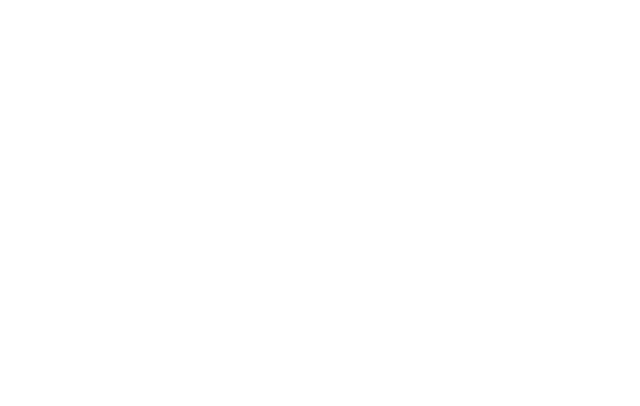
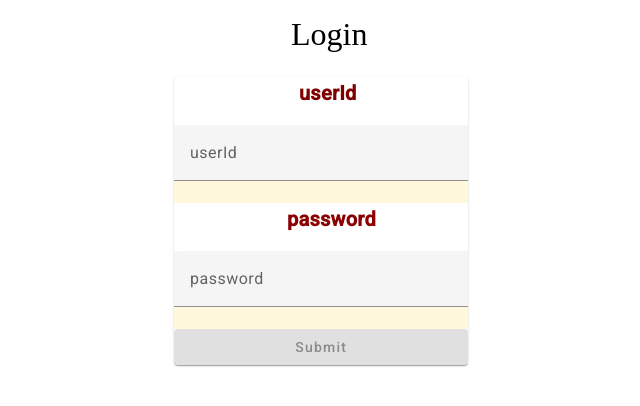
Before and after one commit to rutujarkadam/cars-24-v1, an Angular app: page /login in a window 1280 px wide. Before the commit this address led to /. Shown: the top 406 px of the page, without its empty margins (389-1029 px from the left). Built offline with nearby package versions, Linux system fonts and the light colour scheme.

Commit message:
new component added

```diff
--- a/angular.json
+++ b/angular.json
@@ -102,5 +102,8 @@
         }
       }
     }
+  },
+  "cli": {
+    "analytics": "0bf36bef-aee9-467e-bd63-2157ec06a948"
   }
 }
--- /dev/null
+++ b/src/app/login/login.component.html
@@ -0,0 +1,46 @@
+<div style="width: 23%; margin-left: 563px">
+  <form [formGroup]="loginForm">
+    <h1
+      style="
+        margin-left: 117px;
+        font-family: none;
+        font-size: xx-large;
+        margin-top: 18px;
+      "
+    >
+      Login
+    </h1>
+    <mat-card style="margin-top: 27px">
+      <h2 style="margin-left: 125px; color: maroon">
+        <b>userId</b>
+      </h2>
+      <mat-form-field style="background: cornsilk">
+        <input
+          matInput
+          text="text"
+          placeholder="userId"
+          formControlName="userId"
+        />
+      </mat-form-field>
+
+      <h2 style="margin-left: 113px; color: darkred"><b>password</b></h2>
+      <mat-form-field style="background: cornsilk">
+        <input
+          matInput
+          text="password"
+          placeholder="password"
+          formControlName="password"
+        />
+      </mat-form-field>
+      <button
+        type="submit"
+        mat-raised-button
+        color="primary"
+        [disabled]="!loginForm.valid"
+        (click)="submit()"
+      >
+        Submit
+      </button>
+    </mat-card>
+  </form>
+</div>
--- /dev/null
+++ b/src/app/login/login.component.ts
@@ -0,0 +1,17 @@
+import { Component } from '@angular/core';
+import { FormGroup, Validator, FormBuilder, Validators } from '@angular/forms';
+@Component({
+  selector: 'app-login',
+  templateUrl: './login.component.html',
+  styleUrls: ['./login.component.scss'],
+})
+export class LoginComponent {
+  loginForm: FormGroup;
+  constructor(private fb: FormBuilder) {
+    this.loginForm = this.fb.group({
+      userId: ['', Validators.required],
+      password: ['', Validators.required],
+    });
+  }
+  submit() {}
+}
```
Also changed, not shown: src/app/app-routing.module.ts (+11 -5 lines), src/app/app.module.ts (+13 -15 lines), src/app/login/login.component.scss (added), 1 other file (tests, documents, lock files or other folders).
